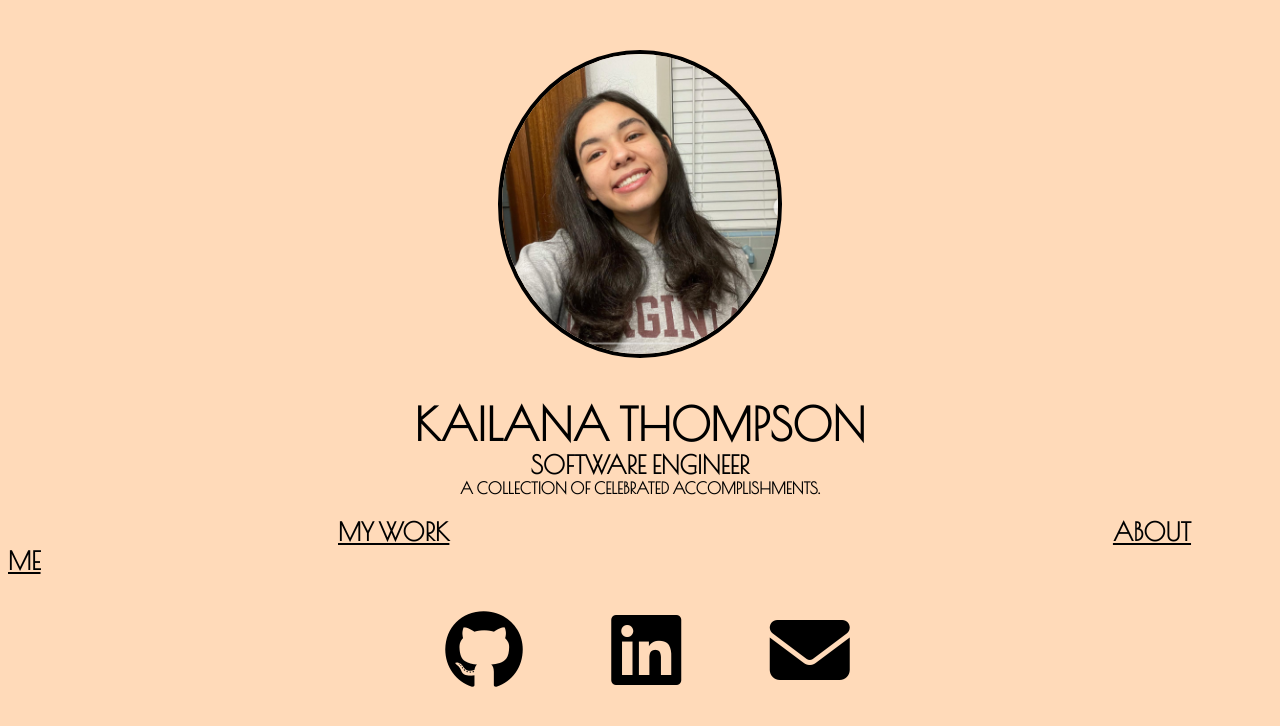
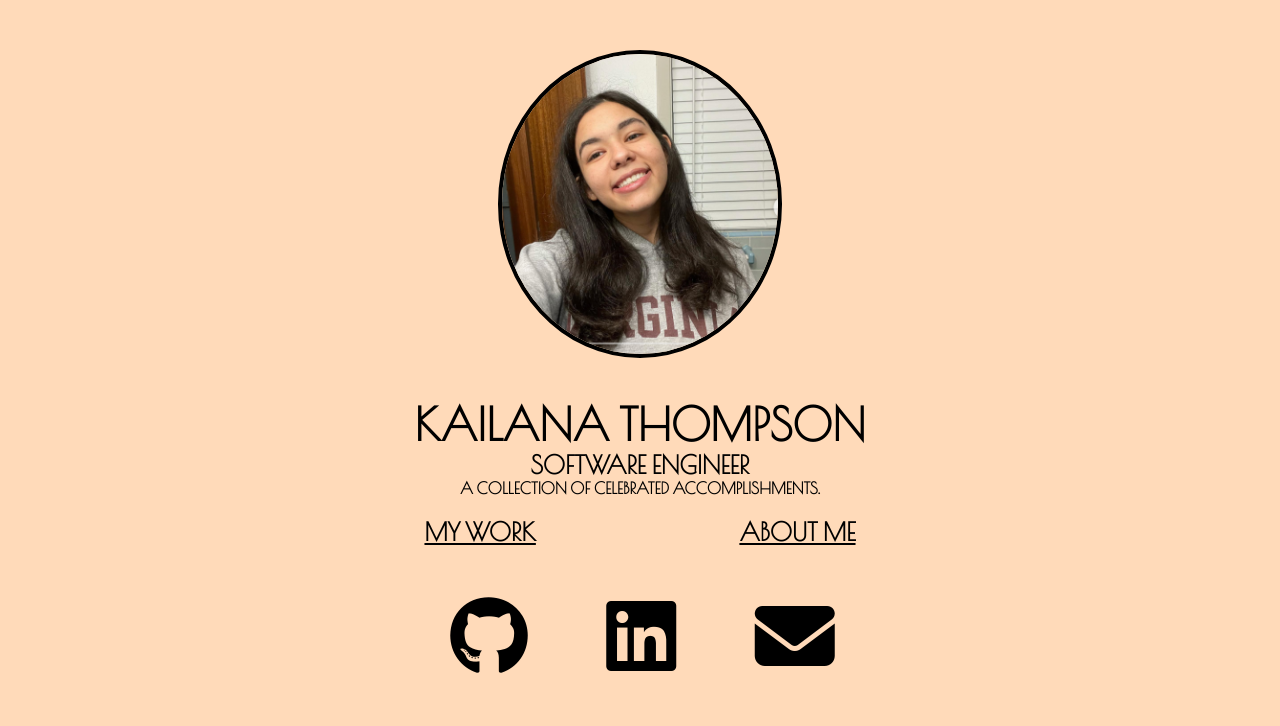
Before and after one commit to kailanajt/kailanajt-portfolio, a plain HTML site: page index.html in a window 1280 px wide. Drawn offline with nearby package versions, Linux system fonts and the light colour scheme; a web font is replaced by a local one.

Commit message:
homepage adjustments"

```diff
--- a/css/style.css
+++ b/css/style.css
@@ -49,9 +49,10 @@ a:hover {
 
 .links {
     display: inline;
-    padding-inline: 330px;
+    padding-inline: 100px;
     font-size: 25px;
     text-align: center;
+
 }
 
 
@@ -60,8 +61,8 @@ a:hover {
 .fa-envelope {
     font-size: 80px;
     margin: 35px;
-    margin-left: 50px;
-
+    margin-left: 40px;
+    margin-top: 50px
 
 }
 
--- a/index.html
+++ b/index.html
@@ -25,16 +25,18 @@
 <body>
 
     <img src="./assets/profile-picture.png" height="300px" alt="Welcome to My Collection.">
+
 <section class="intro">
     <h1 id="my-name">KAILANA THOMPSON</h1>
     <h4 id="desc">SOFTWARE ENGINEER</h4>
     <p>A COLLECTION OF CELEBRATED ACCOMPLISHMENTS.</p>
 </section>
 
+<div>
 <a href=http://127.0.0.1:5500/html/work.html><h3 id="link1" class="links">MY WORK</a></h3>
 <a href=http://127.0.0.1:5500/html/about.html><h3 id="link2" class="links">ABOUT ME</a></h3>
     <!-- a href="https://kailanajt-ttt.netlify.app" -->
-
+</div>
 <div class=icons>
     <a href="https://github.com/kailanajt"><i class="fa-brands fa-github"></i></a>
     <a href="https://www.linkedin.com/in/kailana-thompson-48b407178/"><i class="fa-brands fa-linkedin"></i></a>
```
